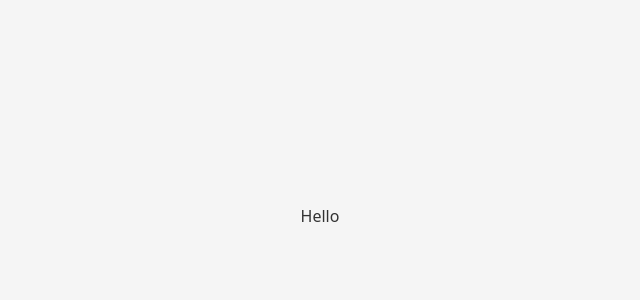
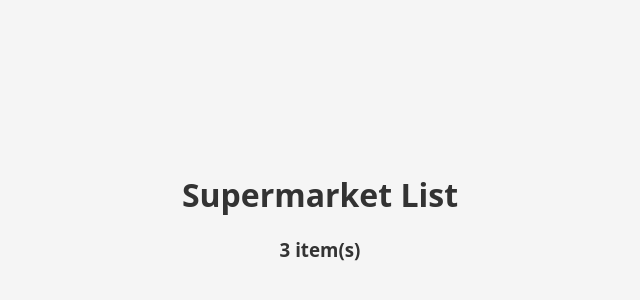
Before and after one commit to ivanguebri/trade-helm, a React (Create React App) app: page / in a window 1280 px wide. Shown: the part 184-484 px from the top of the page, without its empty margins (320-960 px from the left). Built offline with nearby package versions, Linux system fonts and the light colour scheme.

Commit message:
Use API to load items

```diff
--- a/src/App/App.tsx
+++ b/src/App/App.tsx
@@ -1,3 +1,34 @@
+import { useState, useEffect } from "react";
+
+import { TItem } from "../features/items/types";
+
+import itemsAPI from "../features/items/api";
+import { ELoadingStatus } from "./enums";
+
 export default function App(): JSX.Element {
-  return <div>Hello</div>;
+  const [items, setItems] = useState<TItem[]>([]);
+  const [loadingStatus, setLoadingStatus] = useState<ELoadingStatus>(
+    ELoadingStatus.Idle
+  );
+
+  useEffect(() => {
+    setLoadingStatus(ELoadingStatus.Loading);
+    itemsAPI.list().then((items) => {
+      setItems(items);
+      setLoadingStatus(ELoadingStatus.Idle);
+    });
+  }, []);
+
+  if (loadingStatus === ELoadingStatus.Loading) {
+    return <span>Loading...</span>;
+  }
+
+  return (
+    <main>
+      <header>
+        <h1>Supermarket List</h1>
+        <h3>{items.length} item(s)</h3>
+      </header>
+    </main>
+  );
 }
--- /dev/null
+++ b/src/App/enums.ts
@@ -0,0 +1,4 @@
+export enum ELoadingStatus {
+  Idle,
+  Loading,
+}
```
